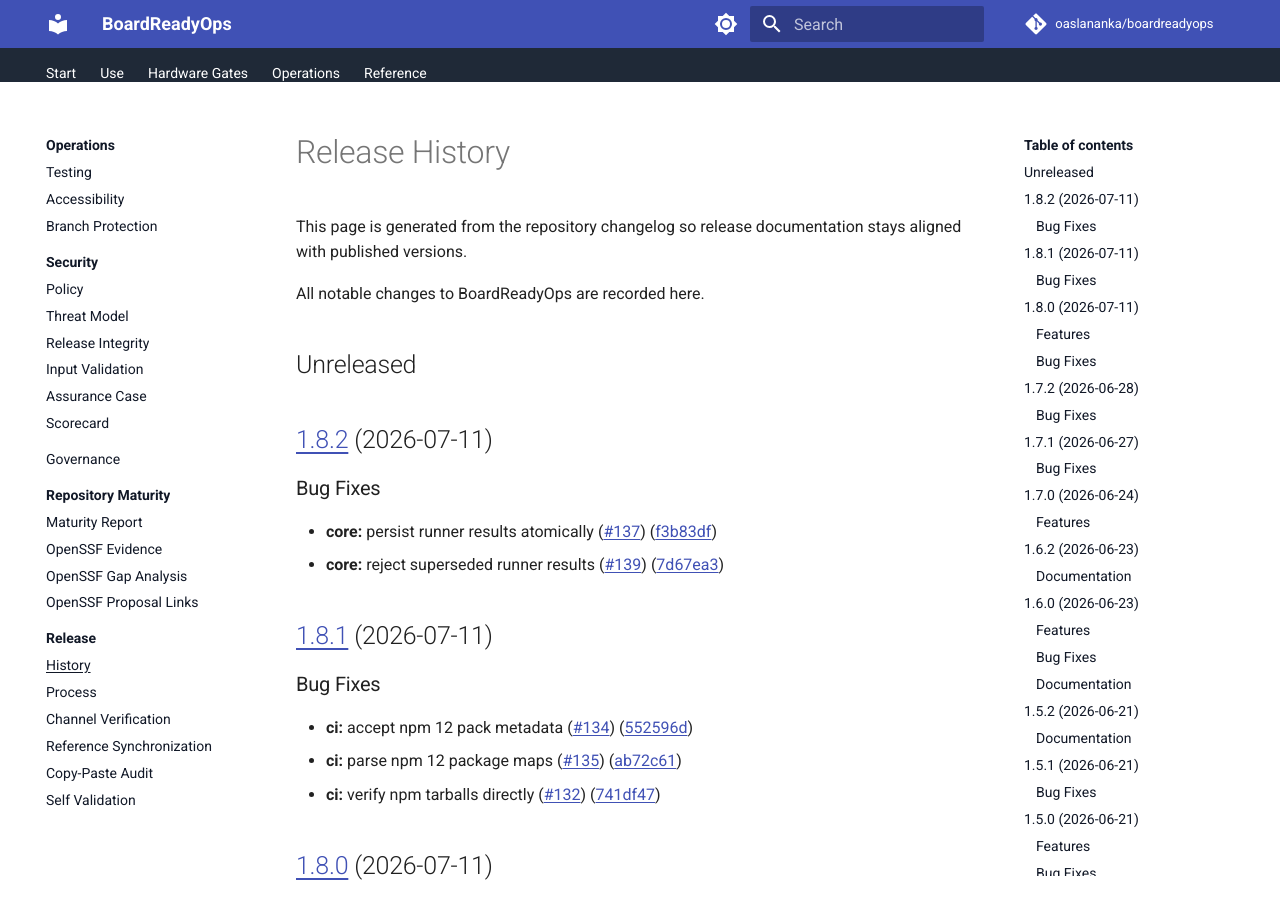
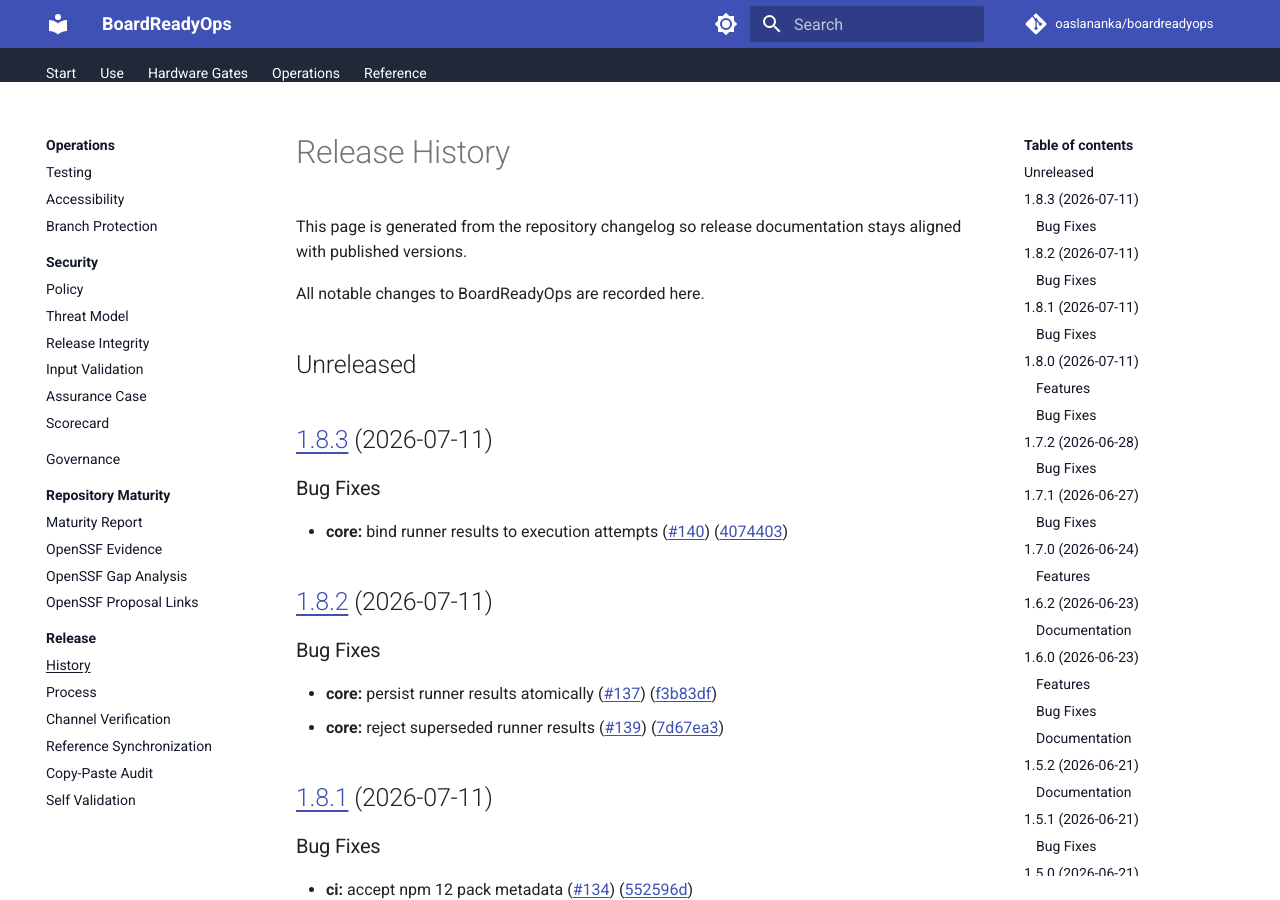
Before and after one commit to renovate-bot/oaslananka-_-boardreadyops, an MkDocs documentation site: the page built from docs/release/history.md, in a window 1280 px wide and 900 px high. Built offline with MkDocs 1.6.1 and Material for MkDocs 9.7.7, drawn with Linux system fonts in a browser that asks for light colours; comment, search, counter and statistics services are not loaded; the version menu is left out.

Commit message:
chore(main): release 1.8.3 (#141)
* chore(main): release 1.8.3

* chore: regenerate dist and release history for the release

---------

Co-authored-by: github-actions[bot] <41898282+github-actions[bot]@users.noreply.github.com>

```diff
--- a/docs/release/history.md
+++ b/docs/release/history.md
@@ -7,6 +7,13 @@
 All notable changes to BoardReadyOps are recorded here.
 
 ## Unreleased
+
+## [1.8.3](https://github.com/oaslananka/boardreadyops/compare/v1.8.2...v1.8.3) (2026-07-11)
+
+
+### Bug Fixes
+
+* **core:** bind runner results to execution attempts ([#140](https://github.com/oaslananka/boardreadyops/issues/140)) ([4074403](https://github.com/oaslananka/boardreadyops/commit/407440369edcab46fb1ec5160217bfd23bbd83f7))
 
 ## [1.8.2](https://github.com/oaslananka/boardreadyops/compare/v1.8.1...v1.8.2) (2026-07-11)
 
--- a/package.json
+++ b/package.json
@@ -1,6 +1,6 @@
 {
   "name": "boardreadyops",
-  "version": "1.8.2",
+  "version": "1.8.3",
   "description": "BoardReadyOps checks KiCad hardware repositories for production readiness before fabrication.",
   "type": "module",
   "license": "MIT",
```
Also changed, not shown: CHANGELOG.md (+7 -0 lines), README.md (+3 -3 lines), .release-please-manifest.json, 2 other files.
